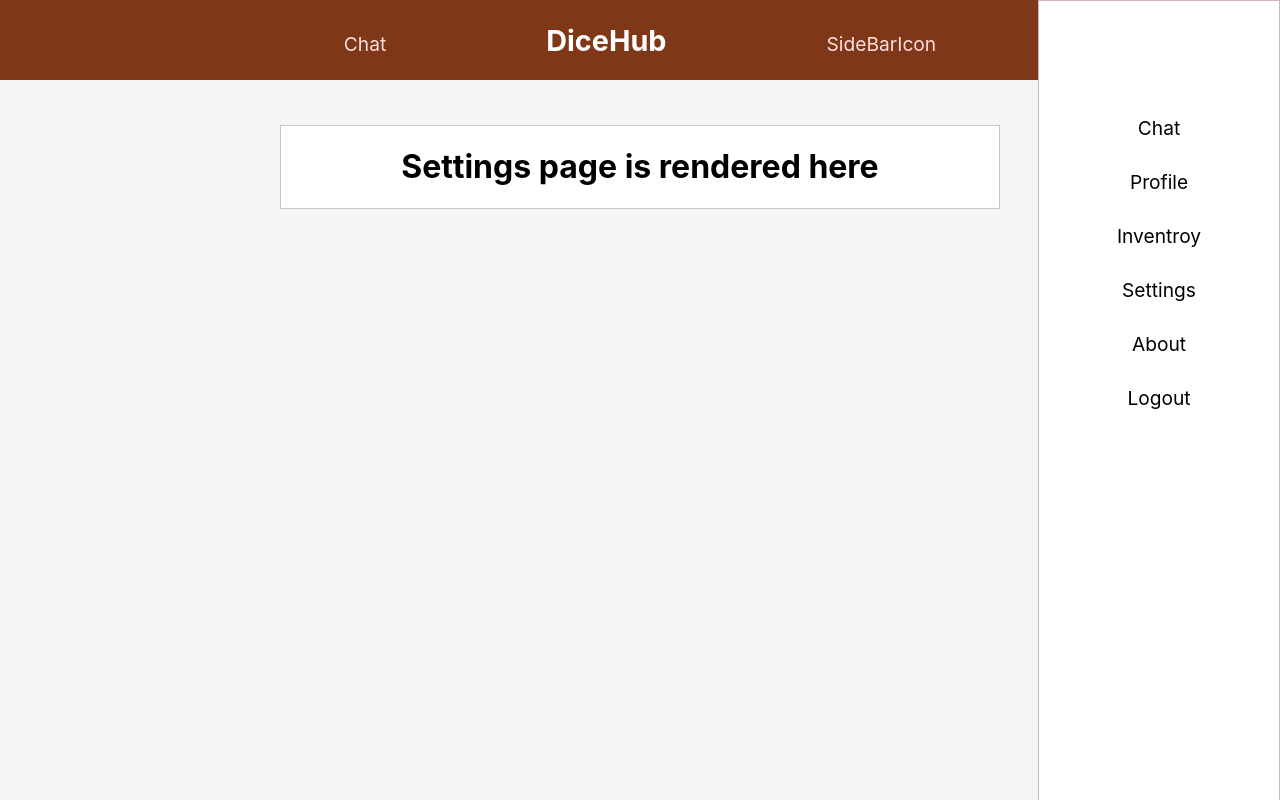
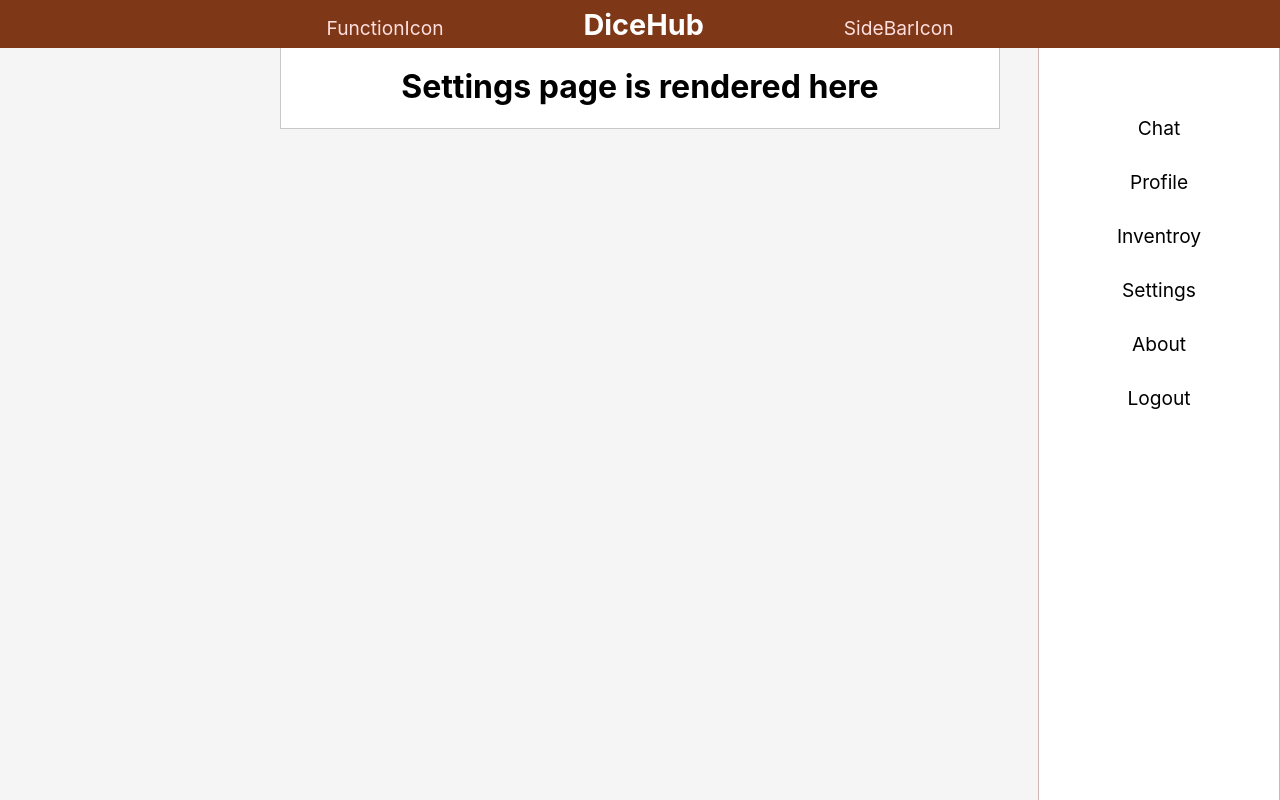
Before and after one commit to fesb-projekti/DiceHub, a React (Create React App) app in the folder client/: page /settings in a window 1280 px wide. Built offline with nearby package versions, Linux system fonts and the light colour scheme.

Commit message:
Mainnavbar implemented & Style + fd4fdf5 Hotfix
- Implemented the navigation bar
- Using a callback for the sidebar toggle
- Rough style for the navbar

- Skipped one predefined page style, adding it now

```diff
--- a/client/src/layout/MainNavbar.jsx
+++ b/client/src/layout/MainNavbar.jsx
@@ -1,14 +1,15 @@
 import classes from "./MainNavbar.module.css";
 import { Link } from "react-router-dom";
 
-function MainNavbar() {
+function MainNavbar(props) {
+
     return (
         <header className={classes.header}>
             <nav>
                 <ul>
-                    <li><Link to="/chat">Chat</Link></li>
+                    <li><Link to="/chat">FunctionIcon</Link></li>
                     <li className={classes.logo}><Link to="/">DiceHub</Link></li>
-                    <li>SideBarIcon</li>
+                    <li className={classes.toggle} onClick={()=>props.sidebar()}>SideBarIcon</li>
                 </ul>
             </nav>
         </header >
--- a/client/src/layout/MainNavbar.module.css
+++ b/client/src/layout/MainNavbar.module.css
@@ -1,11 +1,18 @@
 .header {
     font-family: inherit;
-    height: 5rem;
+    position: fixed;
+    width: 100%;
     display: flex;
+    top: 0;
+    height: 3rem;
+    justify-content: center;
     align-items: center;
-    justify-content: center;
     background-color: #7e3818;
-    padding: 0 10%;
+    z-index: 10;
+  }
+
+  .toggle{
+    cursor: pointer;
   }
 
   .header ul {
@@ -17,7 +24,7 @@
   }
 
   .header li {
-    padding: 0 80px;
+    padding: 0 70px;
     text-decoration: none;
     font-size: 1.2rem;
     color: #ffdfdf;
--- a/client/src/pages/Chat.module.css
+++ b/client/src/pages/Chat.module.css
@@ -1,3 +1,7 @@
 .chat{
     font-family: inherit;
+    display: flex;
+    flex-direction: column;
+    align-items: center;
+    background-color: white;
 }
```
